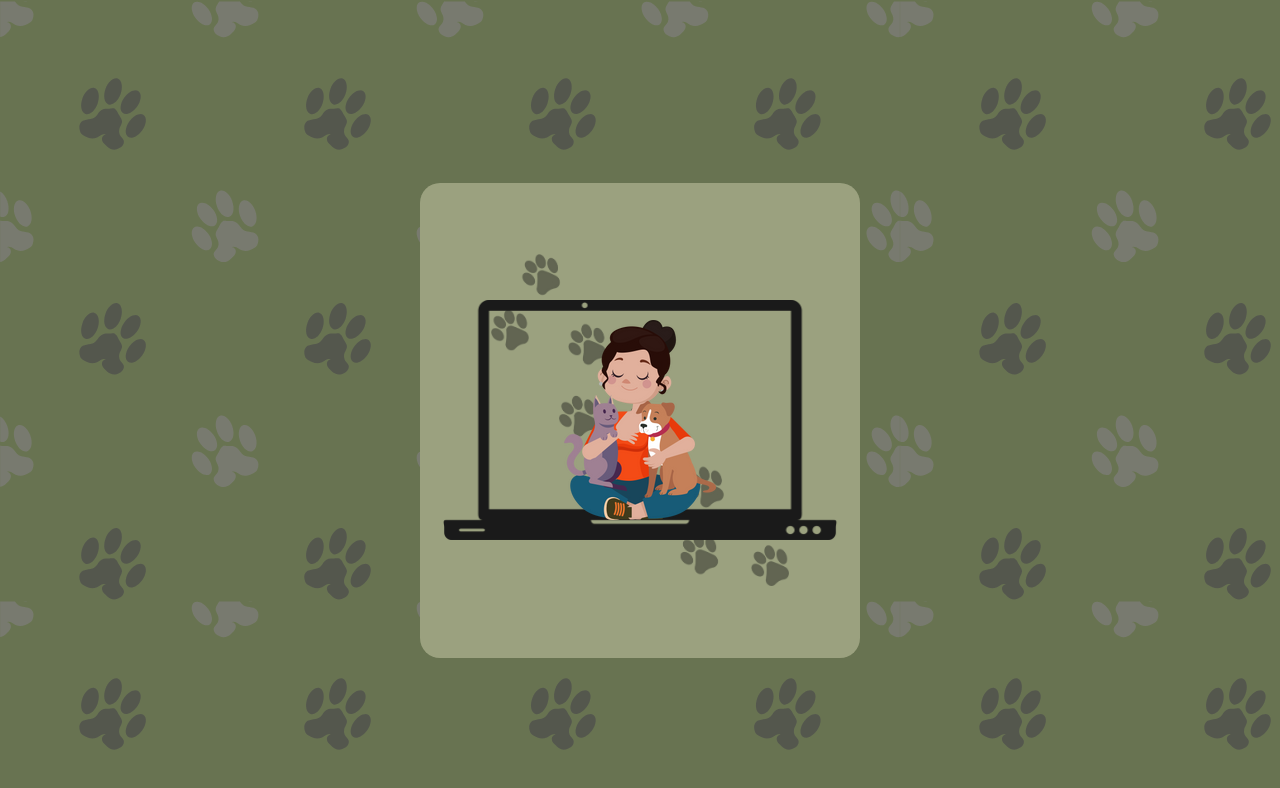
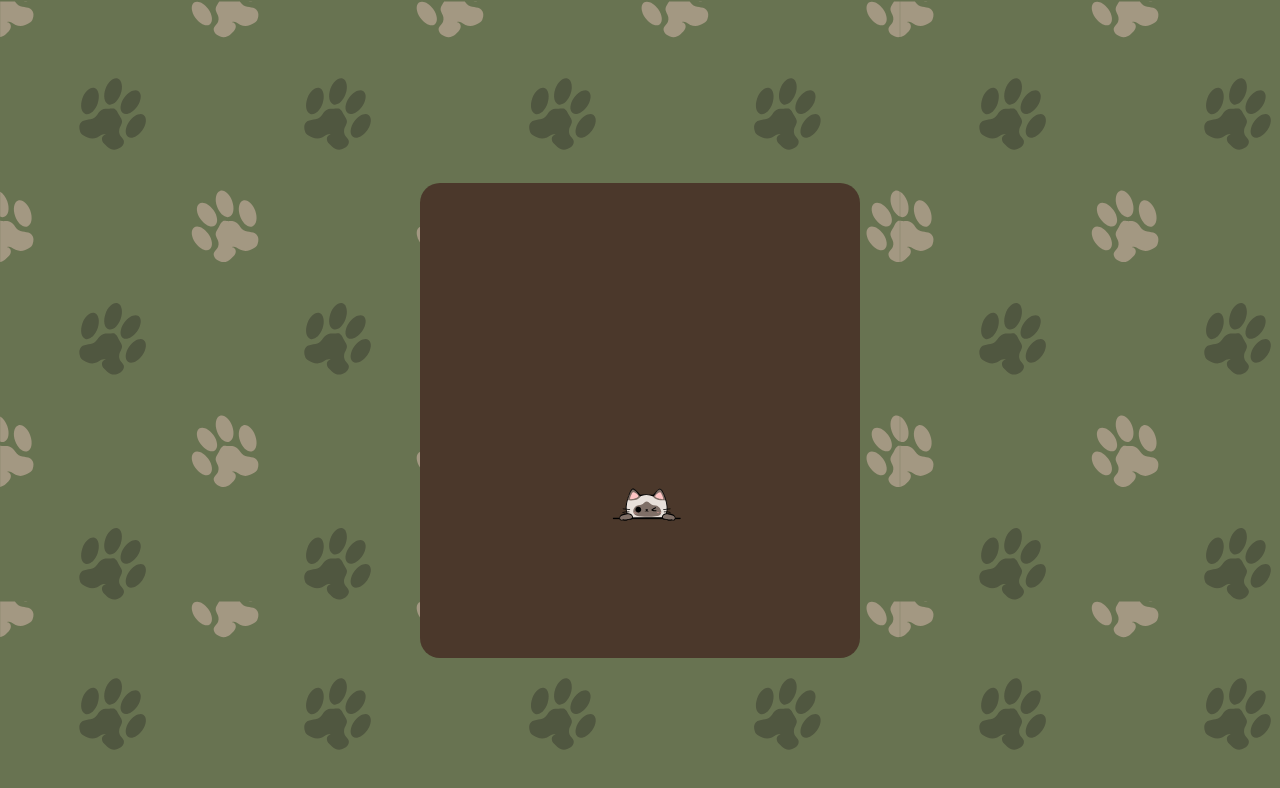
Before and after one commit to saracristinas/Sistema-de-adocao, a React (Vite) app: page /login in a window 1280 px wide. Shown: the top 788 px of the page. Built offline with nearby package versions, Linux system fonts and the light colour scheme.

Commit message:
Modificando fundo, adicionando campo cpf, modificando imagens de tela de login

```diff
--- a/src/Components/Login/Login.jsx
+++ b/src/Components/Login/Login.jsx
@@ -3,8 +3,7 @@ import { useState } from "react";
 import { useNavigate } from "react-router-dom"; // Importa o useNavigate
 import "./Login.css";
 
-import meninaImg from "../../assets/menina-e-animais.webp";
-import patinhas from "../../assets/patinhas.webp";
+import gatinho from "../../assets/gatinho-login.svg";
 import pc from "../../assets/pc.png";
 
 const Login = () => {
@@ -27,16 +26,10 @@ const Login = () => {
         <div className="left-side">
           <div className="image-container">
             <img
-              src={meninaImg}
-              alt="Menina com animais"
+              src={gatinho}
+              alt="gatinho na tela de login"
               className="img-menina"
             />
-            <img
-              src={patinhas}
-              alt="patinhas de cachorro"
-              className="img-patinha"
-            />
-            <img src={pc} alt="notebook" className="img-pc" />
           </div>
         </div>
       </div>
--- a/src/Components/Login/styles/imagem.css
+++ b/src/Components/Login/styles/imagem.css
@@ -4,7 +4,7 @@
 .image-container {
     width: 400px; /* Largura do container de imagens */
     height: 435px; /* Altura do container de imagens */
-    background-color: #9BA17F; /* Cor de fundo */
+    background-color: #4b382b; /* Cor de fundo */
     backdrop-filter: blur(8px); /* Efeito de desfoque no fundo */
     border-radius: 20px; /* Bordas arredondadas */
     overflow: hidden; /* Esconde o conteúdo que sai da área do container */
```
Also changed, not shown: src/Components/Login/styles/layout.css (line endings or trailing spaces), src/assets/Fundo-de-tela.svg.
